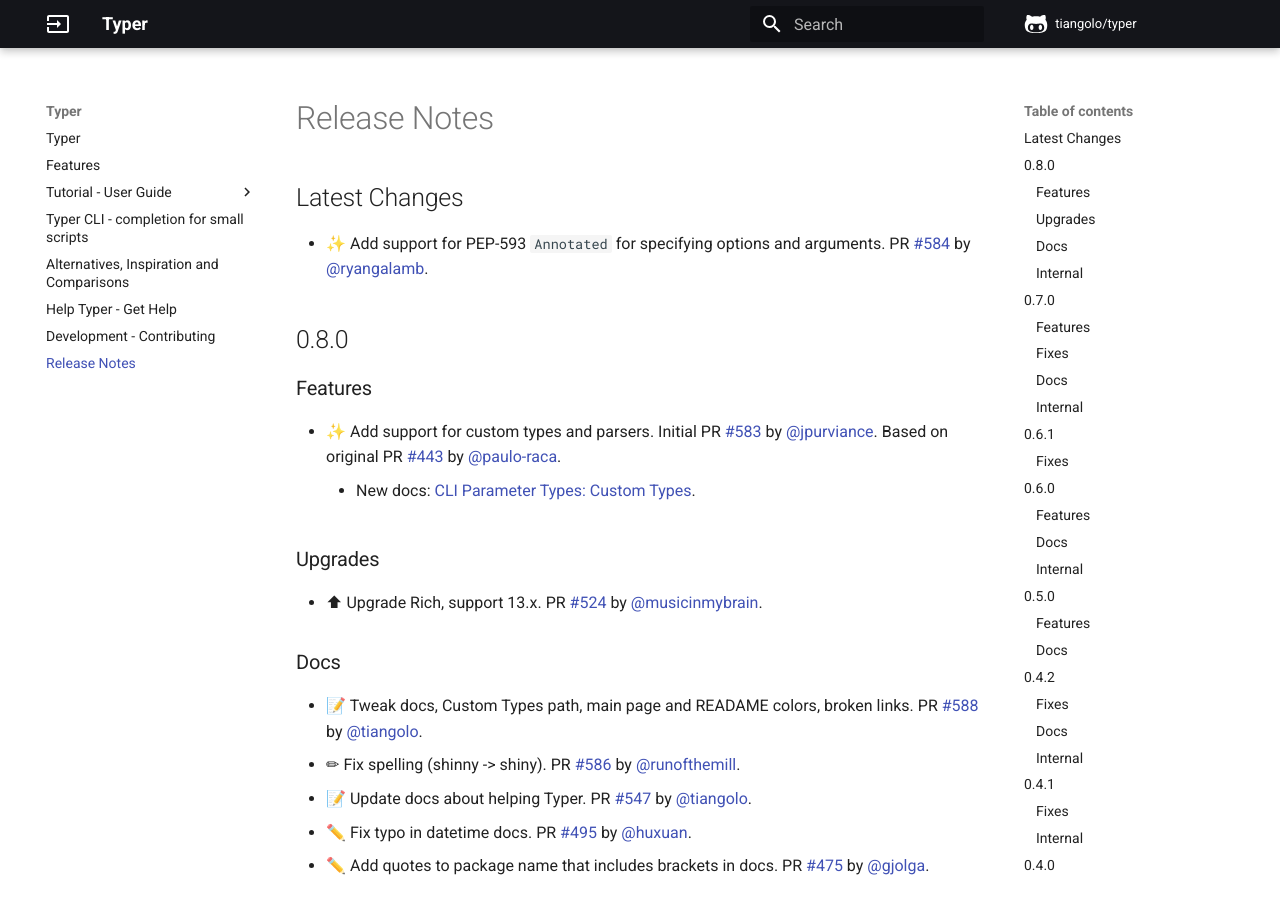
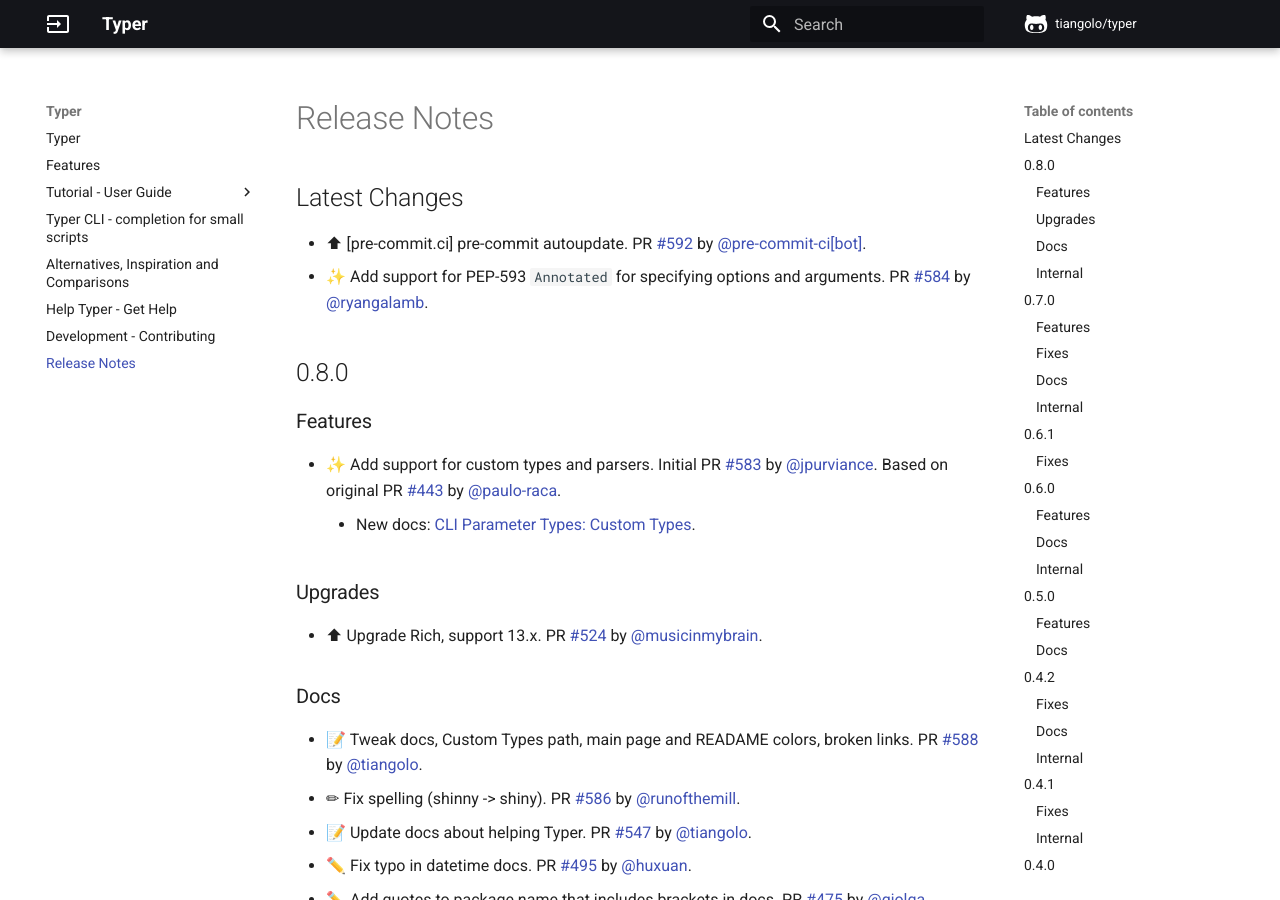
Before and after one commit to RED0731/red_pythonTyper, an MkDocs documentation site: the page built from docs/release-notes.md, in a window 1280 px wide and 900 px high. Built offline with MkDocs 1.6.1 and Material for MkDocs 9.7.7, drawn with Linux system fonts in a browser that asks for light colours; comment, search, counter and statistics services are not loaded.

Commit message:
📝 Update release notes

```diff
--- a/docs/release-notes.md
+++ b/docs/release-notes.md
@@ -1,5 +1,6 @@
 ## Latest Changes
 
+* ⬆ [pre-commit.ci] pre-commit autoupdate. PR [#592](https://github.com/tiangolo/typer/pull/592) by [@pre-commit-ci[bot]](https://github.com/apps/pre-commit-ci).
 * ✨ Add support for PEP-593 `Annotated` for specifying options and arguments. PR [#584](https://github.com/tiangolo/typer/pull/584) by [@ryangalamb](https://github.com/ryangalamb).
 
 
```
